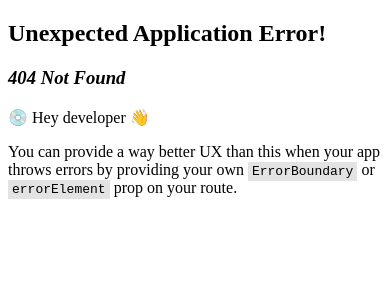
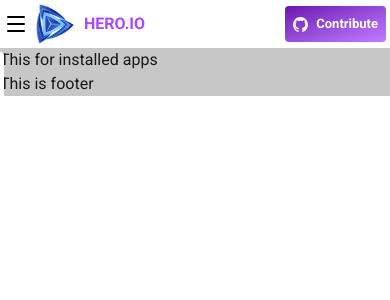
Before and after one commit to fahim-shareear/Assignment_08, a React (Vite) app: page /installation in a window 390 px wide. Before the commit this address had no page. Shown: the top 300 px of the page. Built offline with nearby package versions, Linux system fonts and the light colour scheme.

Commit message:
uploading complete responsive navbar

```diff
--- a/package.json
+++ b/package.json
@@ -11,6 +11,7 @@
   },
   "dependencies": {
     "@tailwindcss/vite": "^4.1.18",
+    "lucide-react": "^0.562.0",
     "react": "^19.2.0",
     "react-dom": "^19.2.0",
     "react-router": "^7.11.0",
--- a/src/App.css
+++ b/src/App.css
@@ -1,2 +1,18 @@
+@import url('https://fonts.googleapis.com/css2?family=Roboto:ital,wght@0,100..900;1,100..900&display=swap');
 @import "tailwindcss";
 @plugin "daisyui";
+
+body{
+    background-color: #c8c7c7;
+    font-family: "Roboto", sans-serif;
+}
+
+a.active{
+    text-decoration: underline;
+    color: purple;
+}
+
+.nav{
+    transition: all 0.4s linear;
+    font-size: 13px;
+}
--- a/src/components/pages/Navigation.jsx
+++ b/src/components/pages/Navigation.jsx
@@ -1,11 +1,55 @@
-import React from 'react';
+import React, { useState } from 'react';
+import Logo from '../../assets/logo.png';
+import { NavLink } from 'react-router';
+import Gitlogo from '../../assets/github-mark-white.svg';
+import { Menu, X } from 'lucide-react';
 
 const Navigation = () => {
+    const [open, setOpen] = useState(false)
     return (
-        <div>
-            <h1>This is navigation</h1>
+        <div className='bg-white'>
+            <div className="lg:max-w-11/12 mx-auto flex justify-between items-center p-1">
+                <div className="md:max-w-30 flex items-center gap-2 logo">
+                    <button className="lg:hidden cursor-pointer" onClick={() => setOpen(!open)}>
+                        {
+                            open ? <X className="text-black"></X> : <Menu className="text-black"></Menu>
+                        }
+                    </button>
+                    <div className={`small-menu absolute h-25
+                        ${open ? "w-22" : "w-1"}
+                        rounded-r-xl
+                        top-13
+                        left-0
+                        bg-white
+                        overflow-hidden
+                        lg:hidden
+                        flex flex-col
+                        items-left
+                        transition-all
+                        duration-400
+                        linear
+                        shadow-2xl outline-0`}>
+                        <NavLink className={`text-black ml-2 p-1 hover:bg-purple-300 mt-1 rounded  nav ${open ? "opacity-100": "opacity-0"}`} to={'/home'}>Home</NavLink>
+                        <NavLink className={`text-black ml-2 p-1 hover:bg-purple-300 mt-1 rounded  nav ${open ? "opacity-100": "opacity-0"}`} to={'/apps'}>Apps</NavLink>
+                        <NavLink className={`text-black ml-2 p-1 hover:bg-purple-300 mt-1 rounded  nav ${open ? "opacity-100": "opacity-0"}`} to={'/installation'}>Installation</NavLink>
+                    </div>
+                    <img src={Logo} alt="logo" className="w-10 h-10"/>
+                    <h1 className="uppercase font-bold text-purple-500">hero.io</h1>
+                </div>
+                <div className="nav-menu hidden lg:block">
+                    <NavLink className="text-black mr-10 nav" to={'/home'}>Home</NavLink>
+                    <NavLink className="text-black mr-10 nav" to={'/apps'}>Apps</NavLink>
+                    <NavLink className="text-black mr-10 nav" to={'/installation'}>Installation</NavLink>
+                </div>
+                <div>
+                    <button className="flex items-center cursor-pointer bg-linear-to-br from-purple-800 to-purple-400 rounded">
+                        <a href="https://github.com/fahim-shareear" className="text-white font-bold text-[13px] flex items-center gap-2 p-2" target="_blank">
+                        <span><img src={Gitlogo} alt="gitlogo" className="w-3.75 h-3.75"/></span>Contribute</a>
+                    </button>
+                </div>
+            </div>
         </div>
     );
 };
 
-export default Navigation;
+export default Navigation;<h1>This is the navbar</h1>
--- /dev/null
+++ b/src/components/pages/menu/Apps.jsx
@@ -0,0 +1,11 @@
+import React from 'react';
+
+const Apps = () => {
+    return (
+        <div>
+            <h1>This is for apps</h1>
+        </div>
+    );
+};
+
+export default Apps;
--- /dev/null
+++ b/src/components/pages/menu/Installation.jsx
@@ -0,0 +1,11 @@
+import React from 'react';
+
+const Installation = () => {
+    return (
+        <div>
+            <h1>This for installed apps</h1>
+        </div>
+    );
+};
+
+export default Installation;
--- a/src/components/root/Root.jsx
+++ b/src/components/root/Root.jsx
@@ -3,6 +3,7 @@ import Home from '../pages/Home';
 import { Outlet } from 'react-router';
 import Navigation from '../pages/Navigation';
 import Footer from '../pages/Footer';
+import '../../App.css';
 
 const Root = () => {
     return (
@@ -14,4 +15,4 @@ const Root = () => {
     );
 };
 
-export default Root;
+export default Root
--- a/src/main.jsx
+++ b/src/main.jsx
@@ -4,13 +4,17 @@ import './index.css'
 import { createBrowserRouter, RouterProvider } from 'react-router'
 import Root from './components/root/Root.jsx'
 import Home from './components/pages/Home.jsx'
+import Apps from './components/pages/menu/Apps.jsx'
+import Installation from './components/pages/menu/Installation.jsx'
 
 
 const router = createBrowserRouter([
   {path: '/', Component: Root,
     children:[
       {index: true, Component: Home},
-      {path:'home', Component: Home}
+      {path:'home', Component: Home},
+      {path: 'apps', Component: Apps},
+      {path: 'installation', Component: Installation}
     ]
   }
 ])
```
Also changed, not shown: src/assets/github-mark-white.svg (added), 1 other file (tests, documents, lock files or other folders).
